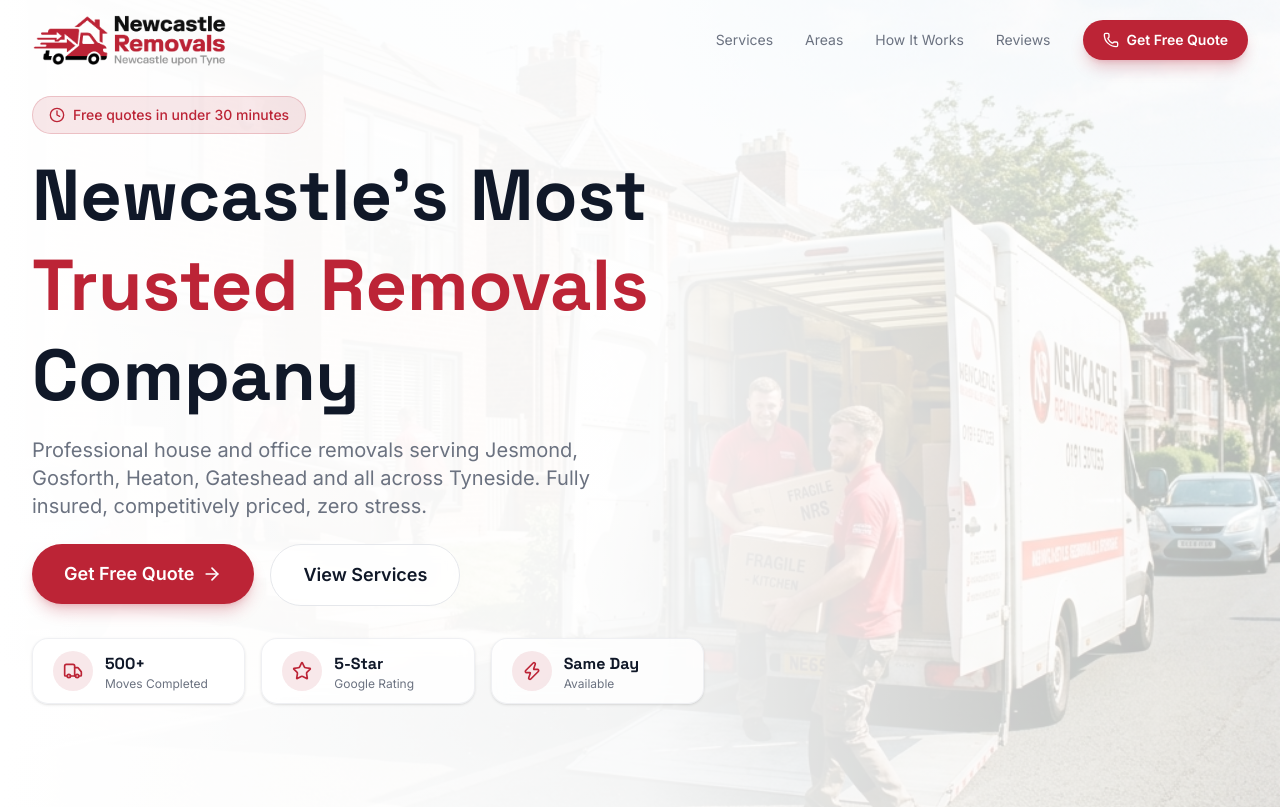
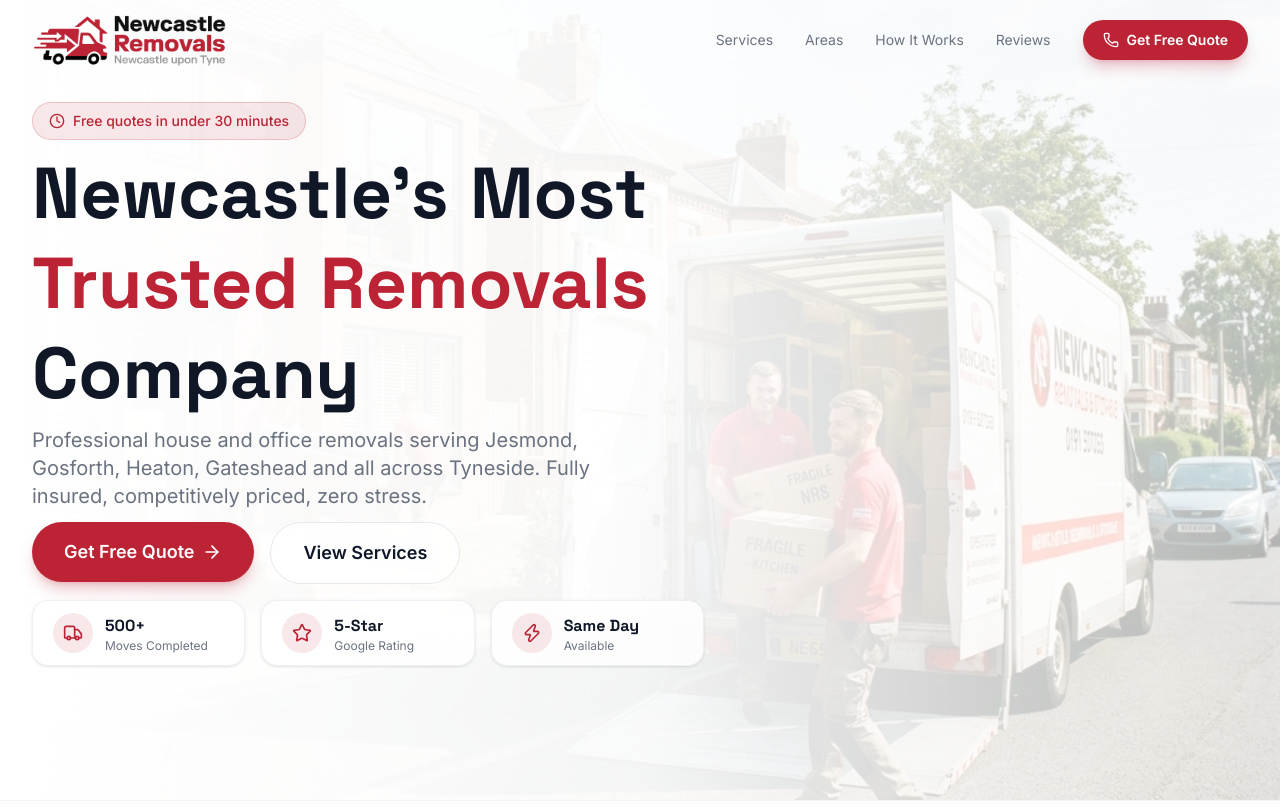
Before and after one commit to atifjan2019/Birmingham-Removals, a Next.js app: page / in a window 1280 px wide. Shown: the top 807 px of the page. Built offline with nearby package versions, Linux system fonts and the light colour scheme.

Commit message:
feat: integrate Smartlook analytics script into layout head

```diff
--- a/src/app/layout.js
+++ b/src/app/layout.js
@@ -33,6 +33,21 @@ export default function RootLayout({ children }) {
       lang="en"
       className={`${inter.variable} ${spaceGrotesk.variable} antialiased`}
     >
+      <head>
+        <script
+          type="text/javascript"
+          dangerouslySetInnerHTML={{
+            __html: `
+              window.smartlook||(function(d) {
+                var o=smartlook=function(){ o.api.push(arguments)},h=d.getElementsByTagName('head')[0];
+                var c=d.createElement('script');o.api=new Array();c.async=true;c.type='text/javascript';
+                c.charset='utf-8';c.src='https://web-sdk.smartlook.com/recorder.js';h.appendChild(c);
+              })(document);
+              smartlook('init', 'a45602631ad33a33d938753e59ec193131138703', { region: 'eu' });
+            `,
+          }}
+        />
+      </head>
       <body className="min-h-screen bg-white text-gray-900" suppressHydrationWarning>
         {children}
       </body>
--- a/src/components/Hero.js
+++ b/src/components/Hero.js
@@ -38,14 +38,14 @@ export default function Hero({ onOpenQuote }) {
               initial={{ opacity: 0, y: 20 }}
               animate={{ opacity: 1, y: 0 }}
               transition={{ duration: 0.6 }}
-              className="inline-flex items-center gap-2 px-4 py-2 rounded-full bg-primary/10 border border-primary/20 text-primary text-sm font-medium mb-4"
+              className="inline-flex items-center gap-2 px-4 py-2 rounded-full bg-primary/10 border border-primary/20 text-primary text-sm font-medium mb-2"
             >
               <Clock className="w-4 h-4" />
               Free quotes in under 30 minutes
             </motion.div>
 
             {/* Headline - word by word reveal */}
-            <h1 className="font-[family-name:var(--font-space)] text-4xl sm:text-5xl md:text-6xl lg:text-7xl font-bold leading-tight mb-4 text-gray-900">
+            <h1 className="font-[family-name:var(--font-space)] text-4xl sm:text-5xl md:text-6xl lg:text-7xl font-bold leading-tight mb-2 text-gray-900">
               {words.map((word, i) => (
                 <motion.span
                   key={i}
@@ -68,7 +68,7 @@ export default function Hero({ onOpenQuote }) {
               initial={{ opacity: 0, y: 20 }}
               animate={{ opacity: 1, y: 0 }}
               transition={{ duration: 0.6, delay: 0.8 }}
-              className="text-lg sm:text-xl text-muted max-w-xl mb-6"
+              className="text-lg sm:text-xl text-muted max-w-xl mb-3"
             >
               Professional house and office removals serving Jesmond, Gosforth,
               Heaton, Gateshead and all across Tyneside. Fully insured,
@@ -102,7 +102,7 @@ export default function Hero({ onOpenQuote }) {
               initial={{ opacity: 0, y: 30 }}
               animate={{ opacity: 1, y: 0 }}
               transition={{ duration: 0.6, delay: 1.3 }}
-              className="grid grid-cols-2 sm:grid-cols-3 gap-2 sm:gap-4 mt-8"
+              className="grid grid-cols-2 sm:grid-cols-3 gap-2 sm:gap-4 mt-4"
             >
               {stats.map((stat, i) => (
                 <div
```
